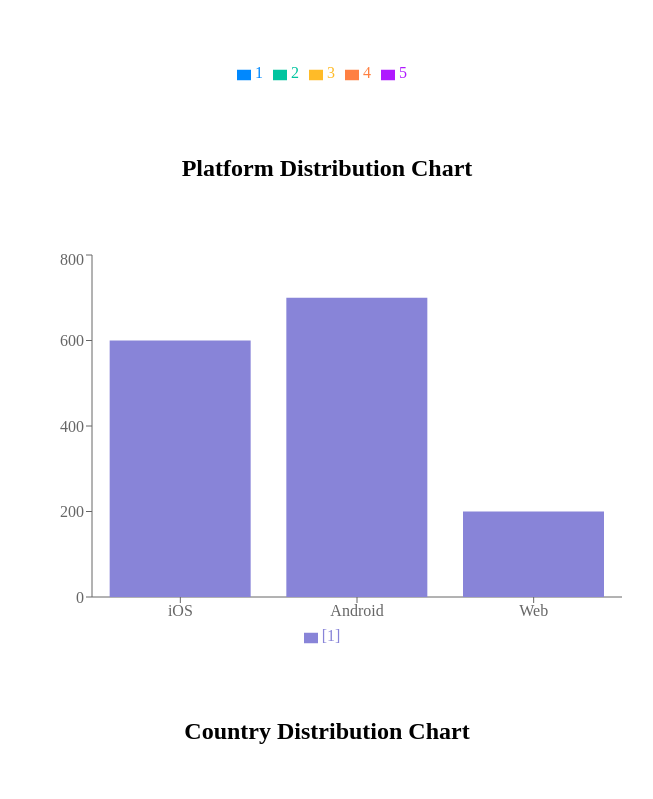
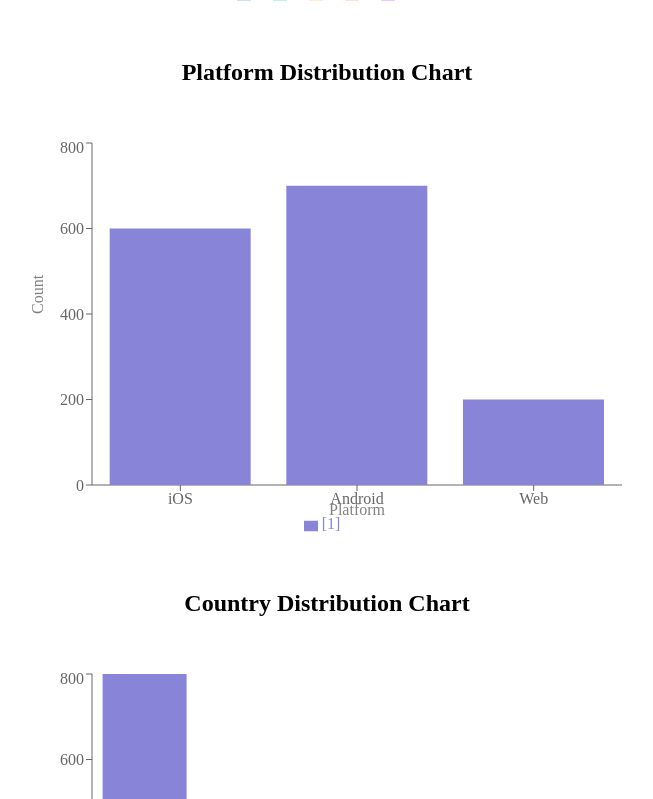
Before and after one commit to PrathameshDutondkar/Arcitech-test, a React (Create React App) app in the folder arcitech-test/: page / in a window 1280 px wide. Shown: the part 1561-2360 px from the top of the page, without its empty margins (313-966 px from the left). Built offline with nearby package versions, Linux system fonts and the light colour scheme.

Commit message:
Add the changes x and y name

```diff
--- a/arcitech-test/src/App.css
+++ b/arcitech-test/src/App.css
@@ -4,7 +4,7 @@
 .container{
   display: flex;
   flex-direction: column;
-  gap:3rem;
+  gap:2rem;
   align-items: center;
 }
 
--- a/arcitech-test/src/components/CountryDistributionChart.jsx
+++ b/arcitech-test/src/components/CountryDistributionChart.jsx
@@ -1,6 +1,6 @@
 import React from "react";
 import { useSelector } from "react-redux";
-import { BarChart, Bar, XAxis, YAxis, Tooltip, Legend } from "recharts";
+import { BarChart, Bar, XAxis, YAxis, Tooltip, Legend, Label } from "recharts";
 
 const CountryDistributionChart = () => {
   const usageStatistics = useSelector((state) => state?.usage_statistics);
@@ -9,11 +9,14 @@ const CountryDistributionChart = () => {
 
   return (
     <>
-      {" "}
       <h2>Country Distribution Chart</h2>
       <BarChart width={600} height={400} data={Object.entries(countryData)}>
-        <XAxis dataKey="[0]" />
-        <YAxis />
+        <XAxis dataKey="[0]">
+          <Label value="Country" offset={-3} position="insideBottom" />
+        </XAxis>
+        <YAxis>
+          <Label value="Count" angle={-90} position="insideLeft" />
+        </YAxis>
         <Tooltip />
         <Legend />
         <Bar dataKey="[1]" fill="#8884d8" />
--- a/arcitech-test/src/components/PlatformDistributionChart .jsx
+++ b/arcitech-test/src/components/PlatformDistributionChart .jsx
@@ -1,6 +1,6 @@
 import React from 'react';
 import { useSelector } from 'react-redux';
-import { BarChart, Bar, XAxis, YAxis, Tooltip, Legend } from 'recharts';
+import { BarChart, Bar, XAxis, YAxis, Tooltip, Legend, Label } from 'recharts';
 
 const PlatformDistributionChart = () => {
   const usageStatistics = useSelector((state) => state?.usage_statistics);
@@ -8,14 +8,19 @@ const PlatformDistributionChart = () => {
   const platformData = usageStatistics?.by_platform || [];
 
   return (
-    <> <h2>Platform Distribution Chart</h2>
-    <BarChart width={600} height={400} data={Object.entries(platformData)}>
-      <XAxis dataKey="[0]" />
-      <YAxis />
-      <Tooltip />
-      <Legend />
-      <Bar dataKey="[1]" fill="#8884d8" />
-    </BarChart>
+    <>
+      <h2>Platform Distribution Chart</h2>
+      <BarChart width={600} height={400} data={Object.entries(platformData)}>
+        <XAxis dataKey="[0]">
+          <Label value="Platform" offset={0} position="insideBottom" />
+        </XAxis>
+        <YAxis>
+          <Label value="Count" angle={-90} position="insideLeft" />
+        </YAxis>
+        <Tooltip />
+        <Legend />
+        <Bar dataKey="[1]" fill="#8884d8" />
+      </BarChart>
     </>
   );
 };
```
